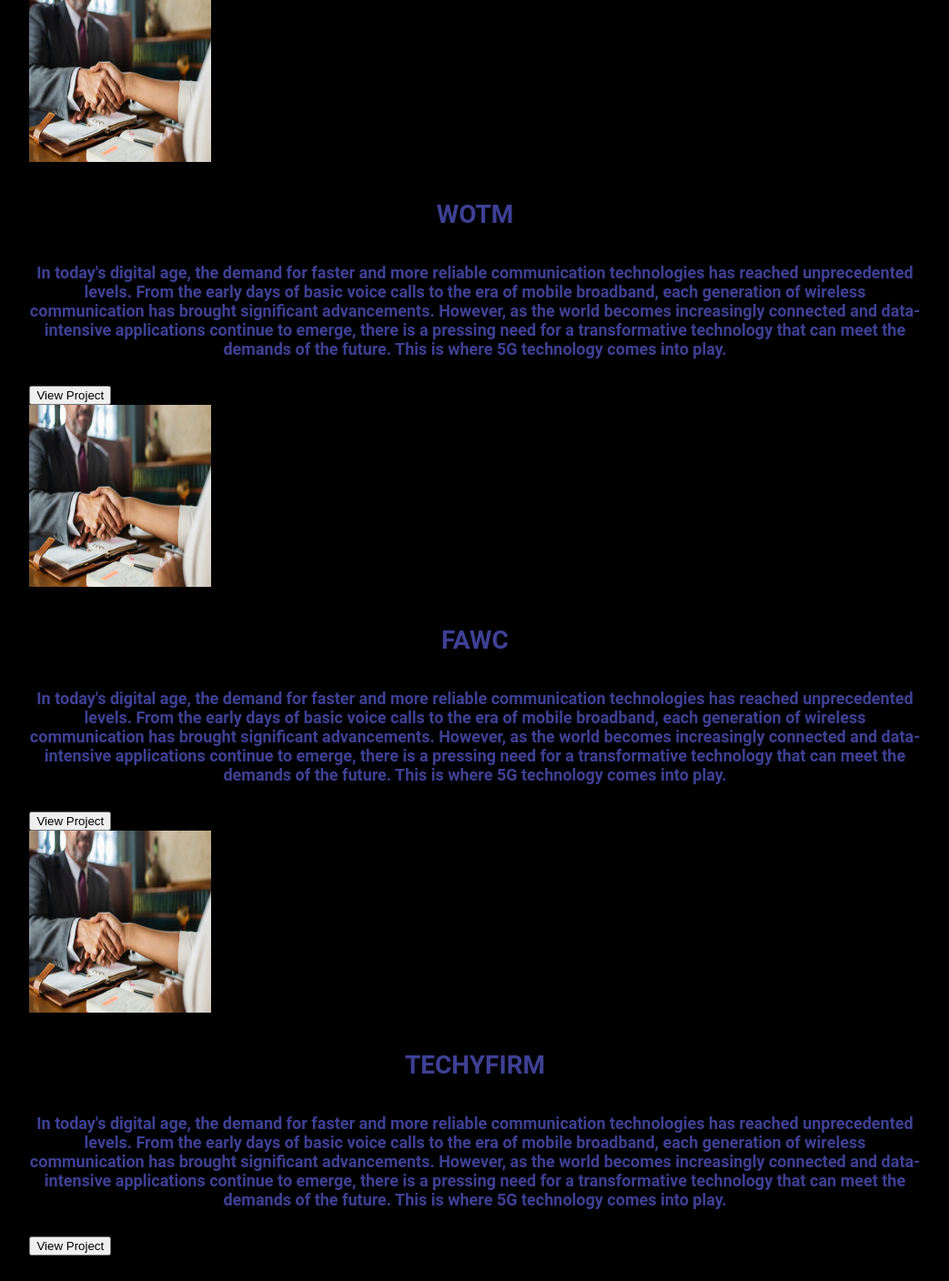
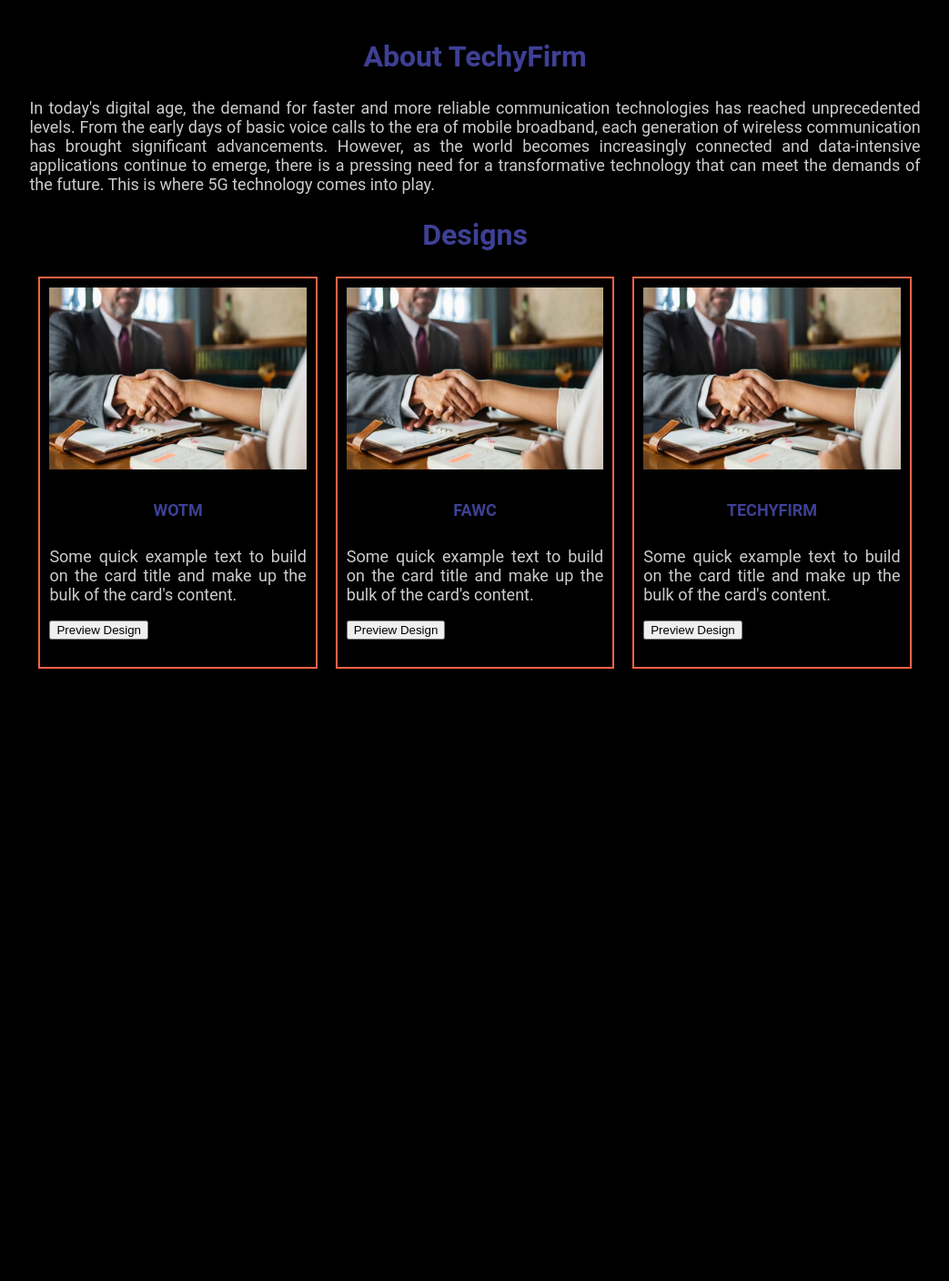
Before and after one commit to Techyfirm/TechyFirmFlaskJourney, a Flask app: page / in a window 1280 px wide. Shown: the part 823-2231 px from the top of the page at 91% size, without its empty margins (118-1161 px from the left). After the commit the page ends 1558 px from the top, so only its background shows below. Run offline with Flask 3, Linux system fonts and the light colour scheme.

Commit message:
learning the CSS box Model, display of dynamic data using jinja template and implementation of iFrame. add requirement list

```diff
--- a/hello1.py
+++ b/hello1.py
@@ -6,42 +6,33 @@ DESIGNS = [
     {
         'id': 1,
         'title': 'WOTM',
-        'description': "In today's digital age, the demand for faster and more reliable communication technologies "
-                       "has reached unprecedented levels. From the early days of basic voice calls to the era of "
-                       "mobile broadband, each generation of wireless communication has brought significant "
-                       "advancements. However, as the world becomes increasingly connected and data-intensive "
-                       "applications continue to emerge, there is a pressing need for a transformative technology "
-                       "that can meet the demands of the future. This is where 5G technology comes into play.",
+        'description': "Some quick example text to build on the card title and make up the bulk of the card's content.",
 
     },
     {
         'id': 2,
         'title': 'FAWC',
-        'description': "In today's digital age, the demand for faster and more reliable communication technologies "
-                       "has reached unprecedented levels. From the early days of basic voice calls to the era of "
-                       "mobile broadband, each generation of wireless communication has brought significant "
-                       "advancements. However, as the world becomes increasingly connected and data-intensive "
-                       "applications continue to emerge, there is a pressing need for a transformative technology "
-                       "that can meet the demands of the future. This is where 5G technology comes into play.",
+        'description': "Some quick example text to build on the card title and make up the bulk of the card's content.",
 
     },
     {
         'id': 3,
         'title': 'TECHYFIRM',
-        'description': "In today's digital age, the demand for faster and more reliable communication technologies "
-                       "has reached unprecedented levels. From the early days of basic voice calls to the era of "
-                       "mobile broadband, each generation of wireless communication has brought significant "
-                       "advancements. However, as the world becomes increasingly connected and data-intensive "
-                       "applications continue to emerge, there is a pressing need for a transformative technology "
-                       "that can meet the demands of the future. This is where 5G technology comes into play.",
+        'description': "Some quick example text to build on the card title and make up the bulk of the card's content.",
 
     }
 ]
+
 
 @app.route('/')
 def index():
     return render_template('home.html', designs=DESIGNS, company_name="TechyFirm")
 
 
+@app.route('/api/designs')
+def design_list():
+    return jsonify(DESIGNS)
+
+
 if __name__ == '__main__':
     app.run(host='0.0.0.0', debug=True)
--- /dev/null
+++ b/requirments.txt
@@ -0,0 +1,2 @@
+flask
+gunicorn
--- /dev/null
+++ b/templates/designs.html
@@ -0,0 +1,8 @@
+<div class="card" style="width: 80px display='flex'">
+  <img class="card-img-top" src="static\Lawyer.jpg" height="200px" width=100%" style="">
+  <div class="card-body">
+    <h5 class="card-title">{{design ['title']}}</h5>
+    <p>{{design ['description']}}</p>
+    <button class="preview_button">Preview Design</button>
+  </div>
+</div>
--- a/templates/home.html
+++ b/templates/home.html
@@ -2,6 +2,7 @@
 <html lang="en">
 <head>
     <meta charset="UTF-8">
+    <meta name="viewport" content="width=device-width, initial-scale=1">
     <title>{{company_name}}</title>
 
     <style>
@@ -63,17 +64,33 @@
         object-fit: cover;
 
         }
+
+        .preview_button {
+        margin-bottom: 20px;
+        }
+
+        .card {
+        padding: 10px;
+        margin: 0px 10px;
+        border:2px solid Tomato;
+
+        }
+
+
     </style>
 </head>
 <body>
+<div class="hero_section" style="background-image: url('static\Lawyer.jpg');">
 <div class="container" >
     <h1 class="text-center">{{company_name}}</h1>
     <img height="360px" id="hero_banner" src="static\Lawyer.jpg" width="auto">
+    <iframe src ="https://www.w3schools.com" height="300px" width="100%" name="iframe_a"></iframe>
 
     <div class="button_wrapper" style="text-align: center">
         <button id="contact_us">Contact Us</button>
     </div>
 </div>
+</div>>
 <div class="container">
     <h2 class="text-center">About {{company_name}}</h2>
     <p>In today's digital age, the demand for faster and more reliable communication technologies has reached unprecedented levels. From the early days of basic voice calls to the era of mobile broadband, each generation of wireless communication has brought significant advancements. However, as the world becomes increasingly connected and data-intensive applications continue to emerge, there is a pressing need for a transformative technology that can meet the demands of the future. This is where 5G technology comes into play.
@@ -81,18 +98,11 @@
 </div>
 <div class="container">
     <h2 class="text-center">Designs</h2>
-    <div class="card_wrapper">
-       <div class="card_content_wrapper">
-           {% for design in designs %}
-            <div class="">
-                <img src="static\Lawyer.jpg" height="200px" width=200px">
-                <h4>{{design ['title']}}</h4>
-                <h5>{{design ['description']}}</h5>
-                <button id="Project_preview">View Project</button>
-            </div>
-            {% endfor %}
+    <div class="card_content_wrapper " style="display: flex">
+        {% for design in designs %}
+            {% include 'designs.html' %}
+        {% endfor %}
 
-       </div>
     </div>
 
 
```
